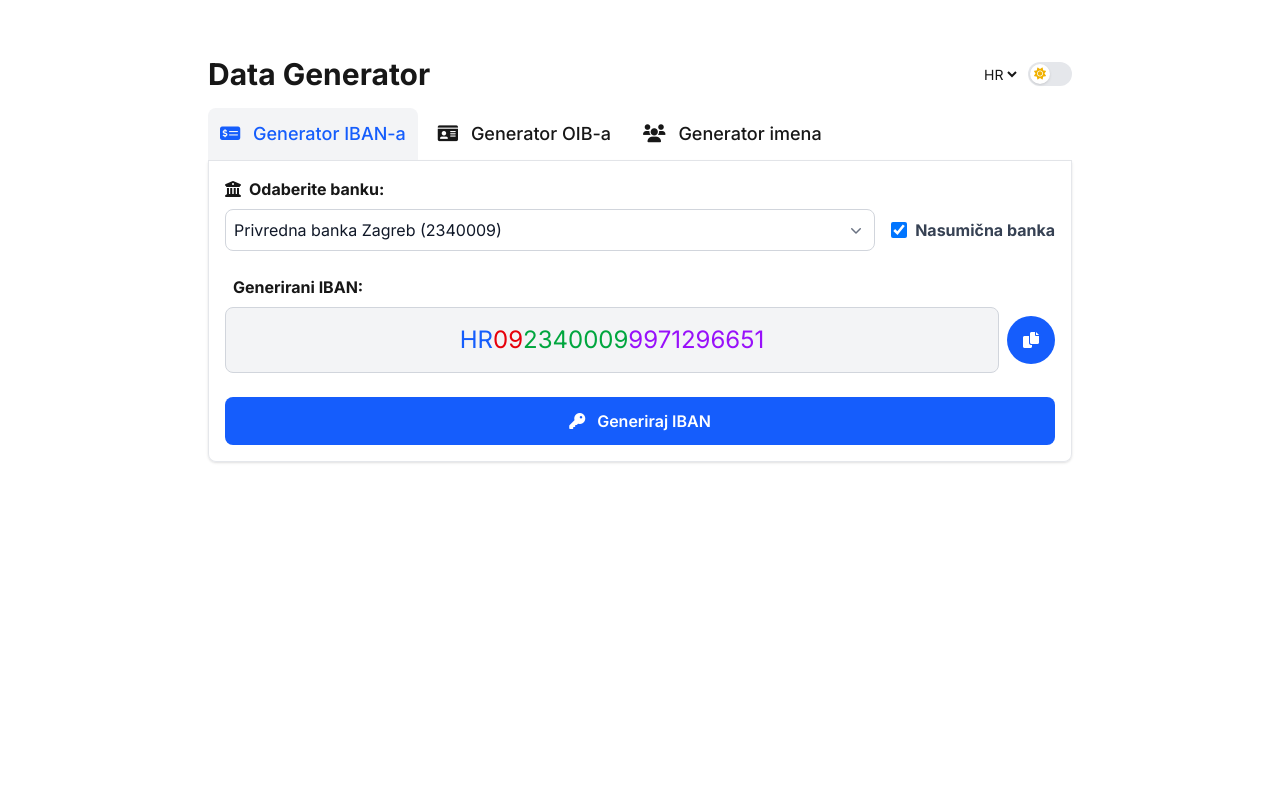
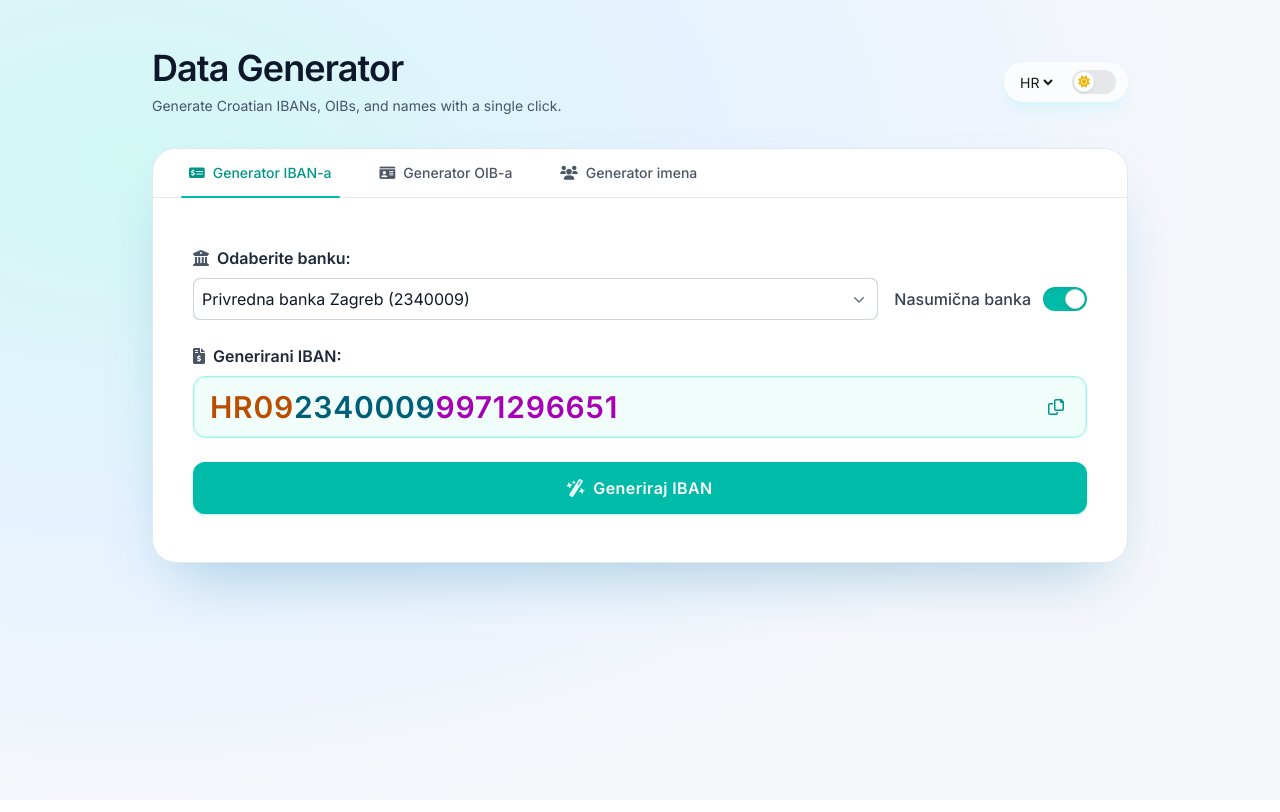
Before and after one commit to Solus/data-generator, a Next.js app: page /iban in a window 1280 px wide. Shown: the top 812 px of the page. Built offline with nearby package versions, Linux system fonts and the light colour scheme.

Commit message:
App redesign.

```diff
--- a/src/app/globals.css
+++ b/src/app/globals.css
@@ -21,7 +21,14 @@
 }
 
 body {
-  background-color: var(--background);
+  min-height: 100vh;
+  background: radial-gradient(120% 120% at 10% 20%, #d2f8f4 0%, #e6f2ff 38%, #f6f7fb 70%);
   color: var(--foreground);
-  font-family: Arial, Helvetica, sans-serif;
+  font-family: var(--font-geist-sans), Arial, Helvetica, sans-serif;
 }
+
+.material-card {
+  background: rgba(255, 255, 255, 0.92);
+  backdrop-filter: blur(16px);
+  box-shadow: 0 30px 60px -25px rgba(15, 119, 166, 0.35);
+}
--- a/src/app/layout.tsx
+++ b/src/app/layout.tsx
@@ -23,22 +23,49 @@ export default function RootLayout({
 	  <head>
 		{/* Font Awesome CDN for icons */}
 		<link rel="stylesheet" href="https://cdnjs.cloudflare.com/ajax/libs/font-awesome/6.0.0/css/all.min.css" crossOrigin="anonymous" referrerPolicy="no-referrer" />
+		<style>{`
+          html.dark body {
+            background-color: #020617 !important;
+            background-image: none !important;
+          }
+          /* Force material-card dark background */
+          html.dark .material-card {
+            background-color: #0f172a !important; /* slate-900 */
+            border-color: rgba(51,65,85,0.7) !important; /* slate-700 */
+          }
+          .material-card {
+            background-color: #ffffff; /* solid light mode */
+          }
+        `}</style>
 	  </head>
-			<body className={inter.className}>
+			<body className={`${inter.className} antialiased min-h-screen
+        bg-slate-100 text-slate-900
+        dark:bg-slate-950 dark:text-slate-100
+        dark:bg-none dark:[background-image:none]
+        transition-colors`}>
 				<LocaleProvider>
-					<div className="bg-background text-foreground min-h-screen">
-						<div className="mx-auto my-10 max-w-4xl p-4">
-							<div className="flex justify-between items-center mb-4">
-								<h1 className="text-3xl font-bold">Data Generator</h1>
-								<div className='flex items-center space-x-2'>
+					<div className="min-h-screen">
+						<div className="mx-auto max-w-5xl px-6 py-12">
+							<div className="flex flex-col gap-6 sm:flex-row sm:items-center sm:justify-between">
+								<div>
+									<h1 className="text-4xl font-semibold tracking-tight text-slate-900 dark:text-slate-100">Data Generator</h1>
+									<p className="mt-2 text-sm text-slate-600 dark:text-slate-300">Generate Croatian IBANs, OIBs, and names with a single click.</p>
+								</div>
+								<div className="flex items-center space-x-3 rounded-full bg-white/70 dark:bg-slate-800/60 px-3 py-2 shadow-lg shadow-cyan-200/30 dark:shadow-cyan-900/40 backdrop-blur md:space-x-4">
 									<LanguageSelector />
 									<ThemeToggleWrapper />
 								</div>
 							</div>
-							<Navigation />
-							<div className="rounded-b-lg border-x border-b border-gray-200 dark:border-gray-700 p-4 shadow-sm">
-								{children}
-							</div>
+							<div
+                className="material-card mt-8 rounded-3xl border shadow-2xl shadow-cyan-500/10 dark:shadow-black/40
+                  border-slate-200 dark:border-slate-700
+                  bg-white dark:bg-slate-900 transition-colors"
+              >
+                <Navigation />
+                <div className="px-6 py-8 sm:px-10 sm:py-12">
+                  {children}
+                </div>
+              </div>
 						</div>
 					</div>
 				</LocaleProvider>
--- a/src/components/CopyButton.tsx
+++ b/src/components/CopyButton.tsx
@@ -45,12 +45,15 @@ const CopyButton: React.FC<CopyButtonProps> = ({
     }
   };
 
-  const baseClassName = 'flex items-center justify-center text-white transition-colors';
-  const feedbackClassName = copyFeedback === 'success' ? 'bg-green-500' : 'bg-blue-600 hover:bg-blue-700';
+  const baseClassName = 'flex items-center justify-center transition-colors focus-visible:outline-none focus-visible:ring-2 focus-visible:ring-cyan-400 focus-visible:ring-offset-2 focus-visible:ring-offset-white dark:focus-visible:ring-offset-gray-900';
+  const feedbackClassName =
+    copyFeedback === 'success'
+      ? 'bg-teal-500 text-white animate-pulse'
+      : 'bg-transparent text-teal-600 dark:text-teal-400 hover:bg-slate-200 dark:hover:bg-slate-700/60';
 
   return (
     <button onClick={handleCopy} className={`${baseClassName} ${feedbackClassName} ${className}`} title={resolvedTitle}>
-      {copyFeedback === 'success' ? <i className="fas fa-check"></i> : <i className="fas fa-copy"></i>}
+      {copyFeedback === 'success' ? <i className="fas fa-check"></i> : <i className="far fa-copy"></i>}
     </button>
   );
 };
--- a/src/components/IbanGenerator.tsx
+++ b/src/components/IbanGenerator.tsx
@@ -4,6 +4,7 @@ import React, { useState, useEffect } from 'react';
 import CustomDropdown from './CustomDropdown';
 import CopyButton from './CopyButton';
 import { generateRandomDigits, calculateIBANCheckDigits } from '@/utils/generators';
+import { useLocale } from '@/utils/locale';
 
 interface Bank {
   name: string;
@@ -17,8 +18,6 @@ const bankData: Record<string, Bank> = {
   otp: { name: 'OTP banka', vbdi: '2407000' },
   rba: { name: 'Raiffeisenbank Hrvatska', vbdi: '2484008' },
 };
-
-import { useLocale } from '@/utils/locale';
 
 const IbanGenerator: React.FC = () => {
   const [selectedBankKey, setSelectedBankKey] = useState<string>('');
@@ -72,32 +71,52 @@ const IbanGenerator: React.FC = () => {
   };
 
   return (
+    // Container now inherits background from parent card
     <div className="space-y-6">
-      {/* Bank Selection & Random Checkbox */}
-      <div className="flex flex-col space-y-2">
-        <label className="flex items-center font-bold">
-          <i className="fas fa-university mr-2"></i> {strings.selectBankLabel}
+      {/* Bank Selection & Random Switch */}
+      <div className="space-y-2">
+        <label className="flex items-center font-semibold text-gray-800 dark:text-gray-200">
+          <i className="fas fa-university mr-2 text-gray-600 dark:text-gray-400"></i>
+          {strings.selectBankLabel}
         </label>
-        <div className="flex items-center space-x-4">
-          <div className="flex-1">
+        <div className="flex items-center gap-4">
+          {/* Dropdown (visually disabled when random is ON) */}
+          <div
+            className={`flex-1 ${isRandomSelected
+              ? 'pointer-events-none cursor-not-allowed rounded-md bg-gray-100 dark:bg-slate-700/40 ring-1 ring-inset ring-gray-300/60 dark:ring-slate-600/60'
+              : ''}`}
+            aria-disabled={isRandomSelected}
+          >
             <CustomDropdown
               options={bankData}
               value={selectedBankKey}
-              onChange={handleBankChange} // Use the new handler here
+              onChange={handleBankChange}
               renderDisplay={(key) => (
-                <span className={key ? 'text-gray-900 dark:text-gray-100' : 'text-gray-500 dark:text-gray-400'}>
+                <span
+                  className={
+                    key
+                      ? 'text-gray-900 dark:text-gray-100'
+                      : isRandomSelected
+                        ? 'text-gray-500 dark:text-slate-500'
+                        : 'text-gray-500 dark:text-slate-400'
+                  }
+                >
                   {key ? `${bankData[key]?.name} (${bankData[key]?.vbdi})` : strings.selectBankPlaceholder}
                 </span>
               )}
               renderOption={(key, option) => (
                 <div className="flex justify-between cursor-pointer">
                   <span className="font-medium text-gray-900 dark:text-gray-100">{option.name}</span>
-                  <span className="text-gray-600 dark:text-gray-400">{option.vbdi}</span>
+                  <span className="text-gray-600 dark:text-slate-400">{option.vbdi}</span>
                 </div>
               )}
             />
           </div>
+
+          {/* Material switch for Random Bank */}
           <div className="flex items-center">
+            <span className="mr-3 font-medium text-gray-700 dark:text-gray-300">{strings.randomBank}</span>
+            <label htmlFor="random-iban" className="relative inline-flex items-center cursor-pointer select-none">
               <input
                 id="random-iban"
                 type="checkbox"
@@ -106,53 +125,91 @@ const IbanGenerator: React.FC = () => {
                   const isChecked = e.target.checked;
                   setIsRandomSelected(isChecked);
                   if (isChecked) {
-                  // When checking "Random", clear the specific bank selection.
-                  // The next "Generate" click will pick a random one.
                     setSelectedBankKey('');
                   }
                 }}
-              className="h-4 w-4 text-blue-600 bg-gray-100 dark:bg-gray-700 border-gray-300 dark:border-gray-600 rounded focus:ring-blue-500 cursor-pointer"
+                className="sr-only peer"
               />
-            <label htmlFor="random-iban" className="ml-2 font-bold text-gray-700 dark:text-gray-300 cursor-pointer">{strings.randomBank}</label>
+              <div className="w-11 h-6 bg-gray-200 dark:bg-slate-700 rounded-full transition-colors
+                  peer-focus:outline-none peer-focus:ring-4 peer-focus:ring-cyan-300 dark:peer-focus:ring-cyan-700
+                  peer-focus:ring-offset-2 peer-focus:ring-offset-white dark:peer-focus:ring-offset-gray-900
+                  peer-checked:bg-teal-500 shadow-inner dark:shadow-[inset_0_0_0_1px_rgba(255,255,255,0.05)]"></div>
+              <div className="absolute left-0.5 top-0.5 w-5 h-5 bg-white dark:bg-slate-200 rounded-full
+                  border border-gray-300 dark:border-slate-400 transform transition-transform peer-checked:translate-x-5
+                  shadow-sm dark:shadow-[0_0_0_1px_rgba(0,0,0,0.4),0_1px_2px_rgba(0,0,0,0.5)]"></div>
+            </label>
           </div>
         </div>
       </div>
 
       {/* Generated IBAN Display */}
-      <div className="flex flex-col space-y-2">
-        <label className="flex items-center font-bold">
-          <i className="fas fa-file-invoice-with-watermark mr-2"></i> {strings.generatedIbanLabel}
+      <div className="space-y-2">
+        <label className="flex items-center font-semibold text-gray-800 dark:text-gray-200">
+          <i className="fas fa-file-invoice-dollar mr-2 text-gray-600 dark:text-gray-400"></i>
+          {strings.generatedIbanLabel}
         </label>
-        <div className="flex items-center space-x-2">
-          <span className="flex-1 p-4 text-2xl text-center font-mono rounded-lg bg-gray-100 dark:bg-gray-800 border border-gray-300 dark:border-gray-600">
+
+        {/* teal-tinted pill with embedded copy */}
+        <div className="relative rounded-xl border border-teal-200 dark:border-slate-700 ring-1 ring-inset ring-teal-100 dark:ring-slate-700/60 bg-teal-50 dark:bg-slate-800
+          dark:shadow-[0_2px_4px_-1px_rgba(0,0,0,0.65),0_1px_2px_rgba(0,0,0,0.45)]">
+          <div className="pl-4 pr-12 py-3 text-3xl text-left font-mono tracking-wide text-gray-900 dark:text-slate-100">
             {generatedIban ? (
               <>
-                <span className="text-blue-600 dark:text-blue-400">{generatedIban.substring(0, 2)}</span>
-                <span className="text-red-600 dark:text-red-400">{generatedIban.substring(2, 4)}</span>
-                <span className="text-green-600 dark:text-green-400">{generatedIban.substring(4, 11)}</span>
-                <span className="text-purple-600 dark:text-purple-400">{generatedIban.substring(11, 21)}</span>
+                <span className="font-mono text-amber-700 dark:text-amber-300 font-semibold">
+                  {generatedIban.substring(0, 4)}
+                </span>
+                <span className="font-mono text-cyan-800 dark:text-cyan-300 font-semibold">
+                  {generatedIban.substring(4, 11)}
+                </span>
+                <span className="font-mono text-fuchsia-700 dark:text-fuchsia-300 font-semibold">
+                  {generatedIban.substring(11, 21)}
+                </span>
               </>
             ) : (
               '\u00a0'
             )}
-          </span>
+          </div>
+
+          {/* Embedded copy button (ghost by default, darker hollow icon) */}
+          <div className="absolute right-2.5 top-1/2 -translate-y-1/2">
             <CopyButton
               textToCopy={generatedIban}
-            className="w-12 h-12 rounded-full cursor-pointer"
+              className="w-10 h-10 rounded-md cursor-pointer bg-transparent border-0 shadow-none
+                hover:bg-teal-100 dark:hover:bg-slate-700/60
+                focus-visible:outline-none focus-visible:ring-2 focus-visible:ring-cyan-400 focus-visible:ring-offset-2
+                focus-visible:ring-offset-white dark:focus-visible:ring-offset-gray-900
+                [&>i]:text-teal-600 dark:[&>i]:text-teal-400 [&>i]:[font-weight:400]
+                [&>svg]:fill-transparent [&>svg]:stroke-current [&>svg]:stroke-2 [&>svg]:text-teal-600 dark:[&>svg]:text-teal-400
+                hover:[&>i]:text-teal-700 dark:hover:[&>i]:text-teal-300 hover:[&>svg]:text-teal-700 dark:hover:[&>svg]:text-teal-300"
               title={strings.copyIban}
               onNoText={() => setError(strings.noIbanToCopy)}
               onCopyError={(message) => setError(message)}
             />
           </div>
-        {error && <div className="text-red-500 dark:text-red-400 text-sm mt-2">{error}</div>}
+        </div>
+
+        {error && (
+          <div
+            role="alert"
+            className="mt-1 text-sm text-red-600 dark:text-red-300 bg-red-50 dark:bg-red-500/10 border border-red-200 dark:border-red-600/40 rounded-md px-2 py-1.5 leading-snug"
+          >
+            {error}
+          </div>
+        )}
       </div>
 
       {/* Generate Button */}
       <button
         onClick={() => generateAndSetIban()}
-        className="w-full py-3 px-4 rounded-lg bg-blue-600 text-white font-semibold hover:bg-blue-700 transition-colors cursor-pointer"
+        className="w-full py-3.5 px-5 rounded-xl bg-teal-500 text-white hover:bg-teal-600 active:bg-teal-600
+        dark:bg-teal-600 dark:hover:bg-teal-500 dark:active:bg-teal-500 dark:text-slate-100/90
+        font-semibold shadow-sm shadow-teal-500/20 dark:shadow-[0_0_0_1px_rgba(255,255,255,0.06),0_4px_14px_-4px_rgba(0,0,0,0.7)]
+        transition-colors flex items-center justify-center gap-2
+        focus-visible:outline-none focus-visible:ring-2 focus-visible:ring-cyan-400 focus-visible:ring-offset-2
+        focus-visible:ring-offset-white dark:focus-visible:ring-offset-gray-900"
       >
-        <i className="fas fa-key mr-2"></i> {strings.generateIban}
+        <i className="fas fa-wand-magic-sparkles -rotate-12 opacity-90"></i>
+        <span className="tracking-wide">{strings.generateIban}</span>
       </button>
     </div>
   );
--- a/src/components/Navigation.tsx
+++ b/src/components/Navigation.tsx
@@ -11,26 +11,50 @@ export default function Navigation() {
   const navItems = [
     { href: '/iban', icon: 'fas fa-money-check-dollar', label: strings.ibanGenerator },
     { href: '/oib', icon: 'fas fa-id-card', label: strings.oibGenerator },
-  { href: '/names', icon: 'fas fa-users', label: strings.namesGenerator },
+    { href: '/names', icon: 'fas fa-users', label: strings.namesGenerator },
   ];
 
   return (
-    <nav>
-      <ul className="flex space-x-2 border-b border-gray-200 dark:border-gray-700">
+    <nav
+      aria-label={strings?.navigationLabel || 'Main navigation'}
+      className="overflow-x-auto scrollbar-none"
+    >
+      <ul
+        className="flex items-stretch gap-1 md:gap-2 px-2 md:px-4
+        border-b border-gray-200 dark:border-slate-600
+        bg-white/90 dark:bg-slate-900/95 backdrop-blur-sm rounded-t-3xl"
+        role="tablist"
+      >
         {navItems.map((item) => {
           const isActive = pathname === item.href;
           return (
             <li key={item.href}>
-              <Link href={item.href} passHref>
-                <button
-                  className={`inline-block p-3 text-lg font-medium transition-colors rounded-t-lg cursor-pointer ${
-                    isActive
-                      ? 'bg-gray-100 dark:bg-gray-700 text-blue-600 dark:text-blue-400'
-                      : 'hover:bg-gray-100 dark:hover:bg-gray-700'
-                  }`}
-                >
-                  <i className={`${item.icon} mr-2`}></i> {item.label}
-                </button>
+              <Link
+                href={item.href}
+                role="tab"
+                aria-selected={isActive}
+                aria-current={isActive ? 'page' : undefined}
+                className={[
+                  'relative inline-flex items-center gap-2 px-4 py-3.5 md:px-5 text-sm font-medium rounded-t-md',
+                  'focus-visible:outline-none focus-visible:ring-2 focus-visible:ring-cyan-400 focus-visible:ring-offset-2 focus-visible:ring-offset-white dark:focus-visible:ring-offset-slate-900',
+                  'transition-colors motion-safe:duration-150',
+                  isActive
+                    ? 'text-teal-600 dark:text-teal-400 after:content-[""] after:absolute after:inset-x-3 after:-bottom-px after:h-[2px] after:rounded-full after:bg-teal-500 dark:after:bg-teal-400'
+                    : [
+                        'text-gray-600 dark:text-gray-300',
+                        'hover:text-teal-600 dark:hover:text-teal-300',
+                        'hover:bg-teal-500/5 dark:hover:bg-slate-700/60',
+                        'active:bg-teal-500/10 dark:active:bg-slate-700/80',
+                      ].join(' '),
+                ].join(' ')}
+              >
+                <i className={item.icon} aria-hidden="true"></i>
+                <span>{item.label}</span>
+                {!isActive && (
+                  <span className="sr-only">
+                    {strings?.navigateTo || 'Go to'} {item.label}
+                  </span>
+                )}
               </Link>
             </li>
           );
--- a/src/components/OibGenerator.tsx
+++ b/src/components/OibGenerator.tsx
@@ -6,7 +6,6 @@ import CopyButton from './CopyButton';
 import { useLocale } from '@/utils/locale';
 
 const OibGenerator: React.FC = () => {
-  // Use a lazy initializer for the initial state. This function runs only once.
   const [generatedOib, setGeneratedOib] = useState(() => {
     const firstTenDigits = generateRandomDigits(10);
     const checkDigit = calculateOIBCheckDigit(firstTenDigits);
@@ -17,41 +16,69 @@ const OibGenerator: React.FC = () => {
 
   const generateOib = () => {
     setError(null);
-
     const firstTenDigits = generateRandomDigits(10);
     const checkDigit = calculateOIBCheckDigit(firstTenDigits);
-    const oib = firstTenDigits + checkDigit;
-    setGeneratedOib(oib);
+    setGeneratedOib(firstTenDigits + checkDigit);
   };
 
   return (
     <div className="space-y-6">
-      {/* Generated OIB Display */}
-      <div className="flex flex-col space-y-2">
-        <label className="flex items-center font-bold">
-          <i className="fas fa-id-card mr-2"></i> {strings.generatedOibLabel}
+      {/* OIB Display */}
+      <div className="space-y-2">
+        <label className="flex items-center font-semibold text-gray-800 dark:text-gray-200">
+          <i className="fas fa-id-card mr-2 text-gray-600 dark:text-gray-400"></i>
+          {strings.generatedOibLabel}
         </label>
-        <div className="flex items-center space-x-2">
-          <span className="flex-1 p-4 text-2xl text-center font-mono rounded-lg bg-gray-100 dark:bg-gray-800 border border-gray-300 dark:border-gray-600">
-            {generatedOib || '\u00a0'}
-          </span>
+
+        <div
+          className="relative rounded-xl border border-teal-200 dark:border-slate-700 ring-1 ring-inset ring-teal-100 dark:ring-slate-700/60 bg-teal-50 dark:bg-slate-800"
+          aria-live="polite"
+        >
+          <div className="pl-4 pr-12 py-3 text-3xl text-left font-mono tracking-wide text-gray-900 dark:text-slate-100">
+            {generatedOib ? (
+              <span className="font-mono font-semibold">{generatedOib}</span>
+            ) : (
+              '\u00a0'
+            )}
+          </div>
+          <div className="absolute right-2.5 top-1/2 -translate-y-1/2">
             <CopyButton
               textToCopy={generatedOib}
-            className="w-12 h-12 rounded-full"
+              className="w-10 h-10 rounded-md cursor-pointer bg-transparent border-0 shadow-none
+                  hover:bg-teal-100 dark:hover:bg-slate-700/60
+                  focus-visible:outline-none focus-visible:ring-2 focus-visible:ring-cyan-400 focus-visible:ring-offset-2
+                  focus-visible:ring-offset-white dark:focus-visible:ring-offset-gray-900
+                  [&>i]:text-teal-600 dark:[&>i]:text-teal-400 [&>i]:[font-weight:400]
+                  [&>svg]:fill-transparent [&>svg]:stroke-current [&>svg]:stroke-2 [&>svg]:text-teal-600 dark:[&>svg]:text-teal-400
+                  hover:[&>i]:text-teal-700 dark:hover:[&>i]:text-teal-300 hover:[&>svg]:text-teal-700 dark:hover:[&>svg]:text-teal-300"
               title={strings.copyOib}
               onNoText={() => setError(strings.noOibToCopy)}
               onCopyError={(message) => setError(message)}
             />
           </div>
-        {error && <div className="text-red-500 dark:text-red-400 text-sm mt-2">{error}</div>}
+        </div>
+
+        {error && (
+          <div
+            role="alert"
+            className="mt-1 text-sm text-red-600 dark:text-red-300 bg-red-50 dark:bg-red-500/10 border border-red-200 dark:border-red-600/40 rounded-md px-2 py-1.5 leading-snug"
+          >
+            {error}
+          </div>
+        )}
       </div>
 
       {/* Generate Button */}
       <button
         onClick={generateOib}
-        className="w-full py-3 px-4 rounded-lg bg-blue-600 text-white font-semibold hover:bg-blue-700 transition-colors"
+        className="w-full py-3.5 px-5 rounded-xl bg-teal-500 text-white hover:bg-teal-600 active:bg-teal-600
+        dark:bg-teal-600 dark:hover:bg-teal-500 dark:active:bg-teal-500 dark:text-slate-100/90
+        font-semibold shadow-sm shadow-teal-500/20 transition-colors flex items-center justify-center gap-2
+        focus-visible:outline-none focus-visible:ring-2 focus-visible:ring-cyan-400 focus-visible:ring-offset-2
+        focus-visible:ring-offset-white dark:focus-visible:ring-offset-gray-900"
       >
-        <i className="fas fa-dice mr-2"></i> {strings.generateOib}
+        <i className="fas fa-dice -rotate-12 opacity-90"></i>
+        <span className="tracking-wide">{strings.generateOib}</span>
       </button>
     </div>
   );
```
Also changed, not shown: src/components/NamesGenerator.tsx (+104 -99 lines). Lines whose indentation alone changed are shown as unchanged.
